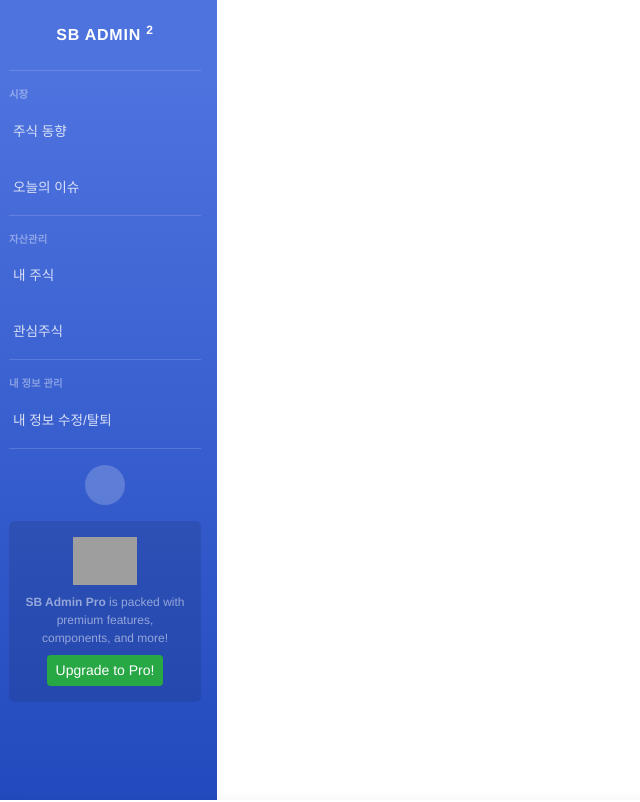
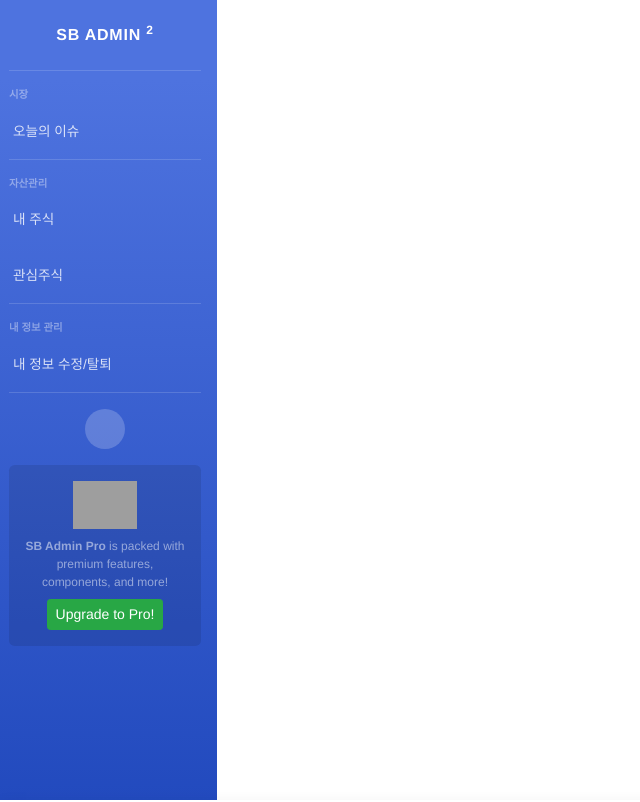
Before and after one commit to simba155kor/StockSafe_Vue, a Vue app in the folder stocksafe_vue_v1/: page / in a window 1280 px wide. Shown: the top 802 px of the page, without its empty margins (0-640 px from the left). Built offline with nearby package versions, Linux system fonts and the light colour scheme; grey boxes are pictures that could not be loaded.

Commit message:
UPDATE remove a NaviBar item

```diff
--- a/stocksafe_vue_v1/src/components/layout/NaviBar.vue
+++ b/stocksafe_vue_v1/src/components/layout/NaviBar.vue
@@ -20,14 +20,6 @@
 
     <!-- Heading -->
     <div class="sidebar-heading">시장</div>
-
-    <!-- Nav Item - Pages Collapse Menu -->
-    <li class="nav-item">
-      <a class="nav-link" href="#">
-        <i class="fas fa-fw fa-cog"></i>
-        <span>주식 동향</span>
-      </a>
-    </li>
 
     <!-- Nav Item - Utilities Collapse Menu -->
     <li class="nav-item">
```
